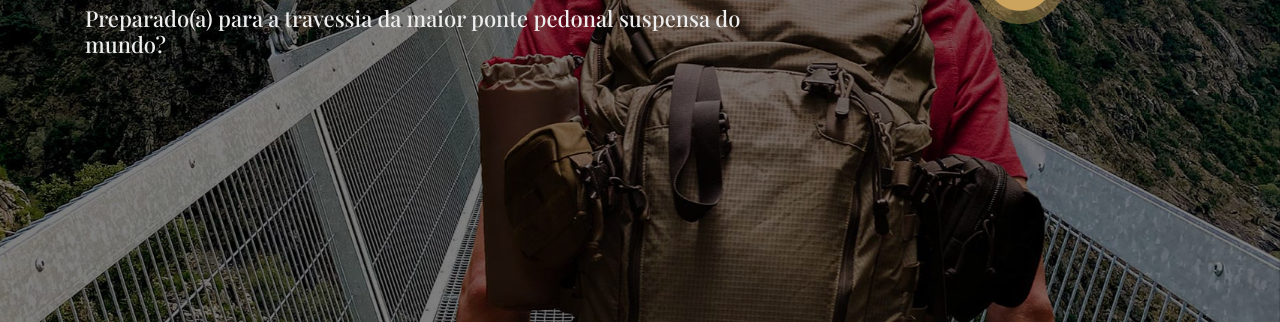
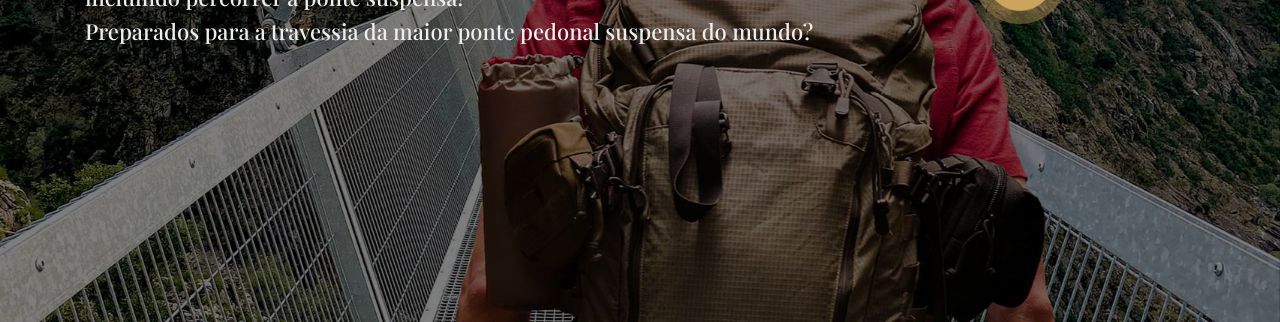
Before and after one commit to danielrmsantos/danielrmsantos.github.io, a plain HTML site: page index.html in a window 1280 px wide. Shown: the part 478-800 px from the top of the page. Drawn offline with nearby package versions, Linux system fonts and the light colour scheme; a web font is replaced by a local one.

Commit message:
Update index.html

```diff
--- a/index.html
+++ b/index.html
@@ -86,7 +86,7 @@
         <div class="col-lg-8">
           <h1>Desafio <span>2021</span></h1>
           <h2>Em 2021 desafiamos-te para uma caminhada nos passadiços do paiva incluindo percorrer a ponte suspensa!</h2>
-          <h2>Preparado(a) para a travessia da maior ponte pedonal suspensa do mundo?</h2>
+          <h2>Preparados para a travessia da maior ponte pedonal suspensa do mundo?</h2>
 
         </div>
         <div class="col-lg-4 d-flex align-items-center justify-content-center" data-aos="zoom-in" data-aos-delay="200">
```
